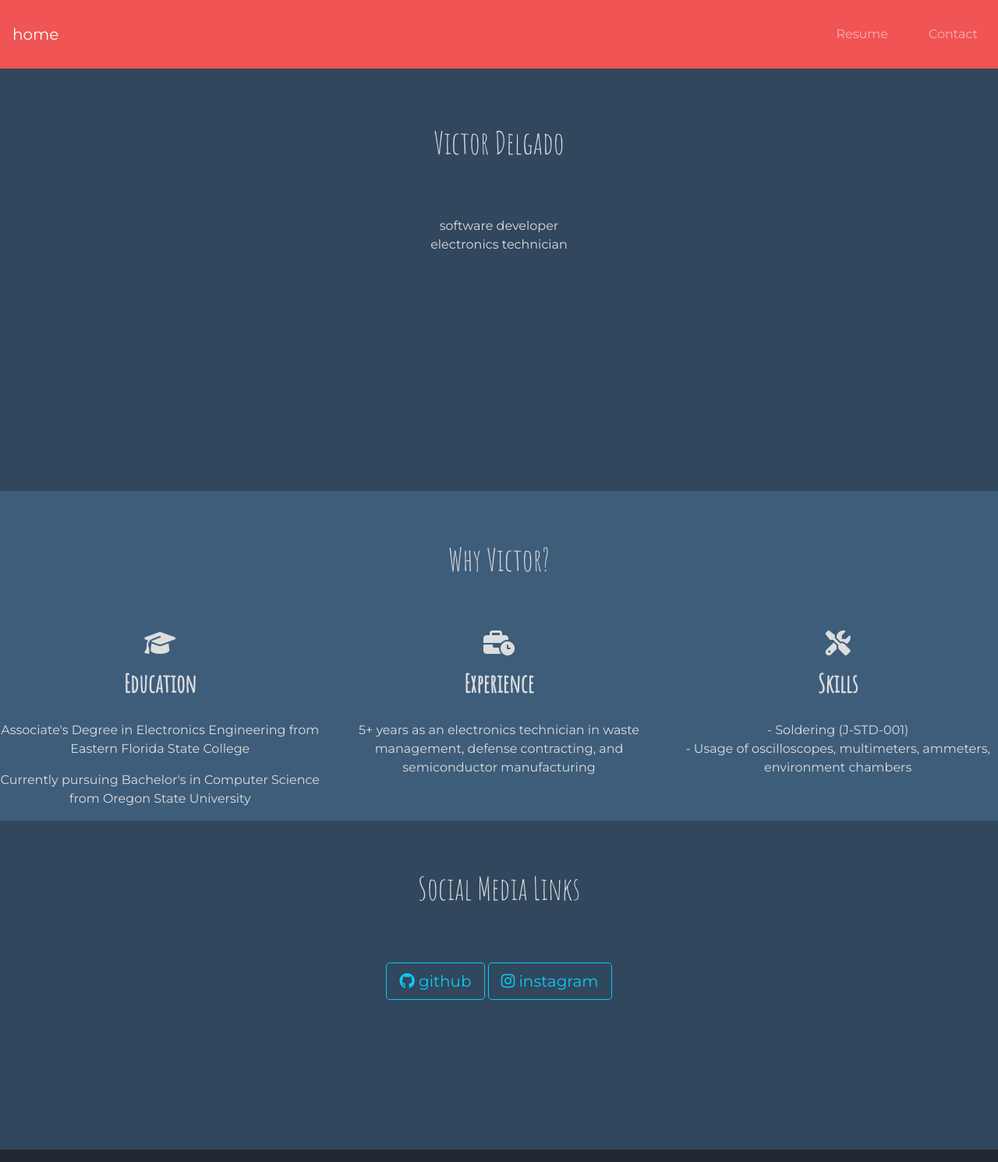
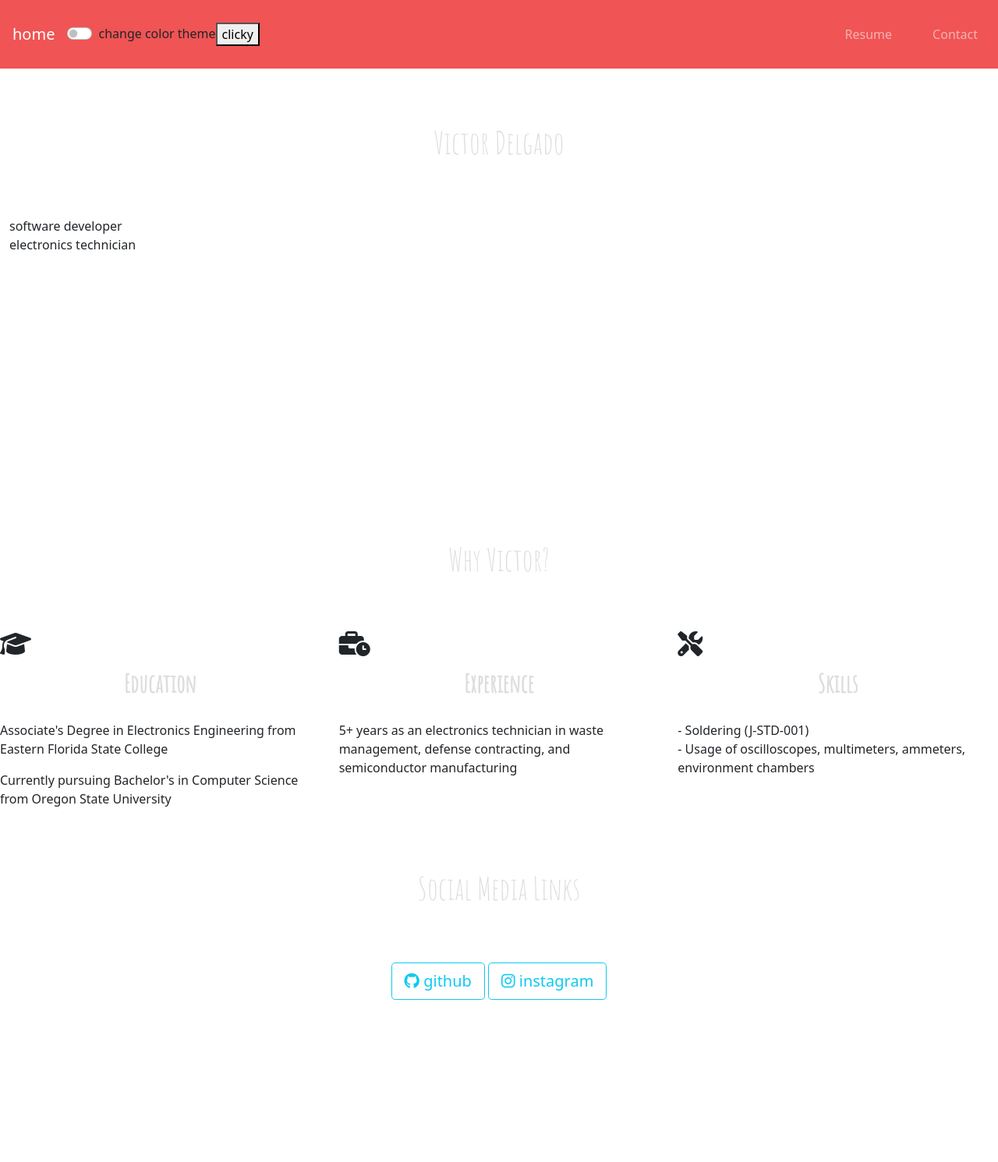
Before and after one commit to ItsTheRealVictor/My-Website, a Flask app: page / in a window 1280 px wide. Shown: the whole page at 78% size. Run offline with Flask 2, Linux system fonts and the light colour scheme; some libraries are stand-ins or nearby versions.

Commit message:
working on button to change dark/light themes

```diff
--- a/static/SiteStyle.css
+++ b/static/SiteStyle.css
@@ -1,21 +1,44 @@
 :root {
-    --main-color:#222831;
-    --color-two: #30475E;
+    --main-color-dark:#222831;
+    --color-two-dark: #30475E;
     --color-three-dark: #F05454;
     --text-color-dark: #DDDDDD;
     --secondary-text-color-dark: rgb(236, 154, 86);
+    --main-color-light: #F6F6F6;
+    --color-two-light: #C7FFD8;
+    --color-three-light: #98DED9;
+    --text-color-light: #161D6F;
 }
 
 
-body {
+
+
+
+.lightbody {
+    background-color: var(--color-two-light);
+    font-family: "Montserrat";
+    color: var(--text-color-light);
+    text-align: center;
+}
+
+.darkbody {
     background-color: var(--main-color);
     font-family: "Montserrat";
     color: var(--text-color-dark);
     text-align: center;
 }
 
-#main-header {
+#main-header-dark {
     color: var(--text-color-dark);
+    display:block;
+    text-align:center;
+    padding: 5%;
+    font-family: "Amatic SC";
+
+}
+
+#main-header-light {
+    color: var(--color-four-light);
     display:block;
     text-align:center;
     padding: 5%;
@@ -31,6 +54,25 @@ h1 {
     font-family: "Amatic SC";
 
 }
+
+.dark-header1 {
+    color: var(--text-color-dark);
+    display:block;
+    text-align:center;
+    padding: 5%;
+    font-family: "Amatic SC";
+
+}
+
+.light-header1{
+    color: var(--text-color-light);
+    display:block;
+    text-align:center;
+    padding: 5%;
+    font-family: "Amatic SC";
+
+}
+
 h2 {
     color: var(--text-color-dark);
     display:block;
@@ -40,21 +82,41 @@ h2 {
 
 }
 
-#about {
+#about-dark {
     background-color:var(--color-two);
 }
 
-#skills {
+#about-light {
+    background-color:var(--color-two-light);
+
+}
+
+#skills-dark {
     background-color:#3e5d7b;
 }
 
-#links {
-    background-color:var(--color-two);
+#skills-light {
+    background-color: var(--main-color-light);
+}
+
+#links-dark {
+    background-color:var(--color-two-dark);
+}
+#links-light {
+    background-color:var(--color-two-light);
 }
 
 
-.navbar {
+
+
+
+.navbar-dark {
     background-color: var(--color-three-dark);
+    padding-top:1.5rem;
+    padding-bottom:1.5rem;
+}
+.navbar-light {
+    background-color: var(--color-three-light);
     padding-top:1.5rem;
     padding-bottom:1.5rem;
 }
--- /dev/null
+++ b/static/index.js
@@ -0,0 +1,13 @@
+$('.fart').on('click', function(){
+    $('#about').css('background-color', 'white')
+})
+
+$('#flexSwitchCheckDefault').change(function(){
+    if ($(this).is(':checked')){
+        $('h1').css('color', 'red')
+    }
+    else {
+        $('h1').css('color', 'blue')
+
+    }
+  })
--- a/templates/includes/_navbar.html
+++ b/templates/includes/_navbar.html
@@ -3,11 +3,21 @@
     <div>
         <nav class="navbar fixed-top navbar-expand-lg navbar-dark">
             <a href="\home" class="navbar-brand">home</a>
+
+            <div class="form-check form-switch">
+              <input class="form-check-input" type="checkbox" role="switch" id="flexSwitchCheckDefault">
+              <label class="form-check-label" for="flexSwitchCheckDefault">change color theme</label>
+            </div>
+
+            <button class="fart">clicky</button>
+
+
             <button class="navbar-toggler" type="button" data-bs-toggle="collapse" data-bs-target="#navbarTogglerDemo03" aria-controls="navbarTogglerDemo03" aria-expanded="false" aria-label="Toggle navigation">
               <span class="navbar-toggler-icon"></span>
             </button>
+
+
             <div class="collapse navbar-collapse" id="navbarTogglerDemo03">
-
               <ul class="navbar-nav ms-auto">
                 <li class="nav-item">
                   <a href="/resume"" class="nav-link">Resume</a>
--- a/templates/layout.html
+++ b/templates/layout.html
@@ -16,17 +16,24 @@
     <!-- google fonts -->
     <link href="https://fonts.googleapis.com/css2?family=Amatic+SC&family=Montserrat&family=Play&display=swap" rel="stylesheet">
 
+
     <!-- external stylesheet -->
     <link rel="stylesheet" href="{{ url_for('static', filename='SiteStyle.css') }}">
     <title>it's Victor</title>
-</head>
-<body>
+  </head>
+  <body>
     {% include 'includes/_navbar.html' %}
     {% block body %}{% endblock %}
 
 
 
+    <!-- jQuery -->
+    <script
+  src="https://code.jquery.com/jquery-3.6.0.min.js" integrity="sha256-/xUj+3OJU5yExlq6GSYGSHk7tPXikynS7ogEvDej/m4=" crossorigin="anonymous"></script>
+
     <!-- bootstrap scripts -->
     <script src="https://cdn.jsdelivr.net/npm/bootstrap@5.1.3/dist/js/bootstrap.bundle.min.js" integrity="sha384-ka7Sk0Gln4gmtz2MlQnikT1wXgYsOg+OMhuP+IlRH9sENBO0LRn5q+8nbTov4+1p" crossorigin="anonymous"></script>
+
+    <script src="{{ url_for('static', filename='index.js') }}"></script>
 </body>
 </html>
```
